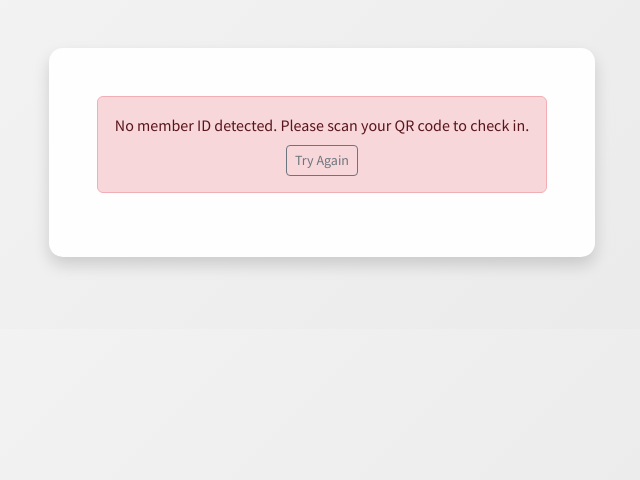
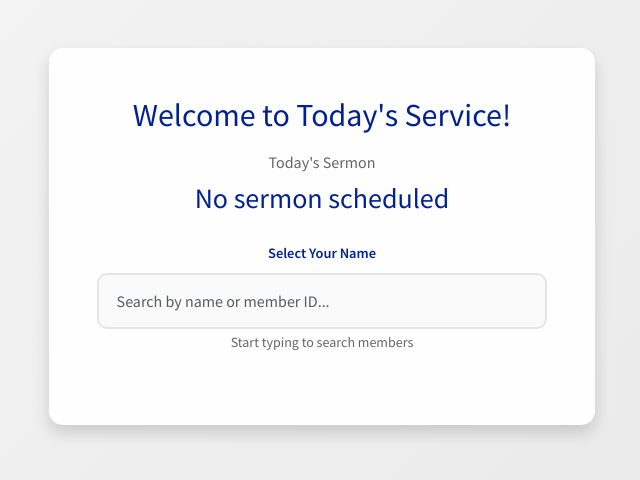
Before and after one commit to Phine-johnson/attendance, a Flask app: page /checkin in a window 1280 px wide. Shown: the top 480 px of the page, without its empty margins (318-958 px from the left). Run offline with Flask 3, Linux system fonts and the light colour scheme.

Commit message:
feat: generic check-in QR for all members
- Removed per-member check-in QR; now one QR works for everyone
- Members search their name from dropdown on /checkin page
- QR points to /checkin (no member_id parameter)
- Members type name → select → proceed → confirm → success
- Updated member cards page button to 'Check-in QR (All Members)'

```diff
--- a/app.py
+++ b/app.py
@@ -1216,31 +1216,14 @@ def member_greeting(member_id):
 
     return jsonify(member)
 
-@app.route('/api/members/<member_id>/checkin-qr')
-def get_member_checkin_qrcode(member_id):
-    """Generate QR code for member self check-in (URL pointing to /checkin)"""
-    if 'user' not in session:
-        return jsonify({'error': 'Unauthorized'}), 401
-
-    # Verify member exists
-    member = None
-    if FIREBASE_INITIALIZED:
-        try:
-            member_data = ref.child('members').child(member_id).get()
-            if member_data:
-                member = {'id': member_id, **member_data}
-        except Exception as e:
-            print(f"Error fetching member: {e}")
-
-    if not member:
-        return jsonify({'error': 'Member not found'}), 404
-
-    # Get properly formatted member ID
-    raw_member_id = member.get('member_id', member_id)
-    member_id_value = format_member_id(raw_member_id)
-
-    # Build check-in URL
-    checkin_url = f"{request.scheme}://{request.host}/checkin?member_id={member_id_value}"
+@app.route('/api/members/checkin-qr')
+def get_checkin_qrcode():
+    """Generate generic QR code for member check-in (points to /checkin)"""
+    if 'user' not in session:
+        return jsonify({'error': 'Unauthorized'}), 401
+
+    # Build generic check-in URL (no member_id in query)
+    checkin_url = f"{request.scheme}://{request.host}/checkin"
 
     qr = qrcode.QRCode(
         version=1,
--- a/templates/checkin.html
+++ b/templates/checkin.html
@@ -13,7 +13,7 @@
             <div class="col-md-8 col-lg-6">
                 <div class="card card-custom shadow">
                     <div class="card-body text-center p-5">
-                        <!-- Step 1: Welcome & Sermon Display (Always visible first) -->
+                        <!-- Step 1: Welcome & Sermon Display -->
                         <div id="welcomeStep">
                             <h1 class="h2 text-pcg-blue mb-3">Welcome to Today's Service!</h1>
 
@@ -26,13 +26,22 @@
                                 <h2 class="h3 text-pcg-blue" id="sermonTitle">Loading...</h2>
                             </div>
 
-                            <!-- Proceed Button -->
-                            <button id="proceedBtn" class="btn btn-custom-primary btn-lg w-100">
+                            <!-- Member Search Section -->
+                            <div class="mb-4">
+                                <label for="memberSearch" class="form-label fw-bold text-pcg-blue">Select Your Name</label>
+                                <input type="text" class="form-control form-control-lg" id="memberSearch"
+                                       placeholder="Search by name or member ID..." autocomplete="off">
+                                <div id="memberDropdown" class="dropdown-menu w-100" style="max-height: 300px; overflow-y: auto;"></div>
+                                <small class="text-muted">Start typing to search members</small>
+                            </div>
+
+                            <!-- Proceed Button (shown when member is selected) -->
+                            <button id="proceedBtn" class="btn btn-custom-primary btn-lg w-100" style="display: none;">
                                 Proceed to complete your attendance
                             </button>
                         </div>
 
-                        <!-- Step 2: Member Confirmation Form (hidden until proceed clicked) -->
+                        <!-- Step 2: Confirmation (shown after proceed) -->
                         <div id="checkinStep" style="display: none;">
                             <h2 class="h3 text-pcg-blue mb-3">Confirm Your Attendance</h2>
 
@@ -49,7 +58,7 @@
                                 Confirm Check-In
                             </button>
                             <button id="backBtn" class="btn btn-outline-secondary w-100">
-                                Back
+                                Back to Search
                             </button>
                         </div>
 
@@ -57,7 +66,7 @@
                         <div id="successMessage" style="display: none;">
                             <svg width="64" height="64" class="mb-3 text-success" fill="currentColor" viewBox="0 0 24 24"><path d="M12 2C6.48 2 2 6.48 2 12s4.48 10 10 10 10-4.48 10-10S17.52 2 12 2zm-2 14.5v-9l6 4.5-6 4.5z"/></svg>
                             <h2 class="h4 text-success mb-3">Check-in Successful!</h2>
-                            <p class="mb-0">Your attendance has been recorded. Have a blessed service!</p>
+                            <p class="mb-0" id="successText">Your attendance has been recorded. Have a blessed service!</p>
                         </div>
 
                         <!-- Error Display -->
@@ -74,16 +83,12 @@
     <script src="https://cdn.jsdelivr.net/npm/bootstrap@5.3.0/dist/js/bootstrap.bundle.min.js"></script>
     <script>
         document.addEventListener('DOMContentLoaded', function() {
-            // Get member ID from URL
-            const urlParams = new URLSearchParams(window.location.search);
-            const memberId = urlParams.get('member_id');
-
-            // DOM elements
-            const welcomeStep = document.getElementById('welcomeStep');
+            const memberSearch = document.getElementById('memberSearch');
+            const memberDropdown = document.getElementById('memberDropdown');
+            const proceedBtn = document.getElementById('proceedBtn');
             const checkinStep = document.getElementById('checkinStep');
             const successMessage = document.getElementById('successMessage');
             const errorMessage = document.getElementById('errorMessage');
-            const proceedBtn = document.getElementById('proceedBtn');
             const confirmCheckinBtn = document.getElementById('confirmCheckinBtn');
             const backBtn = document.getElementById('backBtn');
             const sermonSpinner = document.getElementById('sermonSpinner');
@@ -91,9 +96,10 @@
             const memberNameDisplay = document.getElementById('memberNameDisplay');
             const memberIdDisplay = document.getElementById('memberIdDisplay');
             const errorText = document.getElementById('errorText');
+            const successText = document.getElementById('successText');
 
-            // State
-            let currentMemberId = null;
+            let allMembers = [];
+            let selectedMember = null;
 
             // Fetch today's sermon on load
             fetch('/api/today-sermon')
@@ -112,57 +118,106 @@
                     sermonTitle.textContent = 'Unable to load sermon';
                 });
 
-            // Verify member ID
-            if (memberId) {
-                currentMemberId = memberId;
-                fetch(`/api/member/${memberId}/greeting`)
-                    .then(res => {
-                        if (!res.ok) throw new Error('Member not found');
-                        return res.json();
-                    })
-                    .then(member => {
-                        memberNameDisplay.textContent = member.first_name || 'Member';
-                        memberIdDisplay.textContent = member.member_id;
-                    })
-                    .catch(err => {
-                        errorText.textContent = 'Member not found. Please scan your QR code again or contact admin.';
-                        welcomeStep.style.display = 'none';
-                        errorMessage.style.display = 'block';
+            // Fetch all members on page load
+            fetch('/api/members')
+                .then(res => res.json())
+                .then(data => {
+                    allMembers = data.members || [];
+                })
+                .catch(err => {
+                    console.error('Error fetching members:', err);
+                });
+
+            // Member search functionality
+            memberSearch.addEventListener('input', function() {
+                const query = this.value.toLowerCase().trim();
+
+                if (query.length < 2) {
+                    memberDropdown.innerHTML = '';
+                    memberDropdown.style.display = 'none';
+                    proceedBtn.style.display = 'none';
+                    return;
+                }
+
+                // Filter members by name or ID
+                const matches = allMembers.filter(m => {
+                    const fullName = `${m.first_name || ''} ${m.last_name || ''}`.toLowerCase();
+                    const memberId = (m.member_id || '').toLowerCase();
+                    return fullName.includes(query) || memberId.includes(query);
+                }).slice(0, 10); // Limit to 10 results
+
+                if (matches.length > 0) {
+                    memberDropdown.innerHTML = matches.map(m => `
+                        <a href="#" class="dropdown-item" data-id="${m.id}" data-memberid="${m.member_id || ''}" data-name="${m.first_name || ''} ${m.last_name || ''}">
+                            <strong>${m.first_name || ''} ${m.last_name || ''}</strong><br>
+                            <small class="text-muted">${m.member_id || ''}</small>
+                        </a>
+                    `).join('');
+
+                    // Show dropdown
+                    memberDropdown.style.display = 'block';
+
+                    // Attach click handlers
+                    memberDropdown.querySelectorAll('.dropdown-item').forEach(item => {
+                        item.addEventListener('click', function(e) {
+                            e.preventDefault();
+                            selectedMember = {
+                                id: this.dataset.id,
+                                member_id: this.dataset.memberid,
+                                name: this.dataset.name
+                            };
+                            memberSearch.value = selectedMember.name;
+                            memberDropdown.style.display = 'none';
+                            proceedBtn.style.display = 'block';
+                        });
                     });
-            } else {
-                // No member ID in URL
-                errorText.textContent = 'No member ID detected. Please scan your QR code to check in.';
-                welcomeStep.style.display = 'none';
-                errorMessage.style.display = 'block';
-            }
+                } else {
+                    memberDropdown.innerHTML = '<span class="dropdown-item-text text-muted">No members found</span>';
+                    memberDropdown.style.display = 'block';
+                    proceedBtn.style.display = 'none';
+                }
+            });
+
+            // Hide dropdown when clicking outside
+            document.addEventListener('click', function(e) {
+                if (!memberSearch.contains(e.target) && !memberDropdown.contains(e.target)) {
+                    memberDropdown.style.display = 'none';
+                }
+            });
 
             // Proceed button - show check-in form
             proceedBtn.addEventListener('click', function() {
-                welcomeStep.style.display = 'none';
+                if (!selectedMember) return;
+                memberNameDisplay.textContent = selectedMember.name;
+                memberIdDisplay.textContent = selectedMember.member_id;
+                document.getElementById('welcomeStep').style.display = 'none';
                 checkinStep.style.display = 'block';
             });
 
             // Back button - return to welcome
             backBtn.addEventListener('click', function() {
                 checkinStep.style.display = 'none';
-                welcomeStep.style.display = 'block';
+                document.getElementById('welcomeStep').style.display = 'block';
             });
 
             // Confirm check-in
             confirmCheckinBtn.addEventListener('click', function() {
+                if (!selectedMember) return;
+
                 confirmCheckinBtn.disabled = true;
                 confirmCheckinBtn.textContent = 'Recording...';
 
                 fetch('/api/checkin', {
                     method: 'POST',
                     headers: { 'Content-Type': 'application/json' },
-                    body: JSON.stringify({ member_id: currentMemberId })
+                    body: JSON.stringify({ member_id: selectedMember.member_id })
                 })
                 .then(res => res.json())
                 .then(data => {
                     if (data.success) {
                         checkinStep.style.display = 'none';
                         successMessage.style.display = 'block';
+                        successText.textContent = `Thank you, ${selectedMember.name.split(' ')[0]}! Your attendance has been recorded.`;
                     } else {
                         alert(data.error || 'Check-in failed. Please try again.');
                         confirmCheckinBtn.disabled = false;
@@ -180,9 +235,10 @@
             // Reset function for error retry
             window.resetToWelcome = function() {
                 errorMessage.style.display = 'none';
-                welcomeStep.style.display = 'block';
-                // Reload to get fresh member ID from URL
-                window.location.href = window.location.pathname + '?t=' + Date.now();
+                document.getElementById('welcomeStep').style.display = 'block';
+                memberSearch.value = '';
+                selectedMember = null;
+                proceedBtn.style.display = 'none';
             };
         });
     </script>
--- a/templates/member_cards.html
+++ b/templates/member_cards.html
@@ -67,8 +67,8 @@
                              <a href="{{ url_for('get_member_card', member_id=member.id) }}" class="btn btn-outline-primary btn-sm" target="_blank">
                                  Print Card
                              </a>
-                             <a href="{{ url_for('get_member_checkin_qrcode', member_id=member.id) }}" class="btn btn-outline-success btn-sm" target="_blank">
-                                 Check-in QR
+                             <a href="{{ url_for('get_checkin_qrcode') }}" class="btn btn-outline-success btn-sm" target="_blank">
+                                 Check-in QR (All Members)
                              </a>
                          </div>
                     </div>
```
